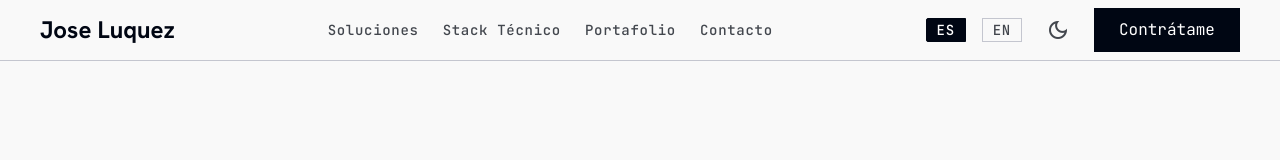
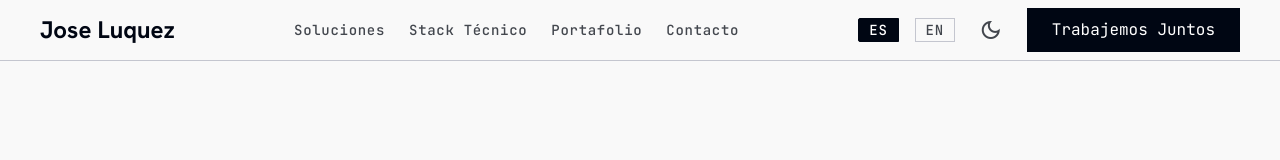
Before and after one commit to luqjos31/luqjos31.github.io, a website built with Vite: page index.html in a window 1280 px wide. Shown: the top 160 px of the page. Built offline with nearby package versions, Linux system fonts and the light colour scheme.

Commit message:
feat: rename Hire Me to Trabajemos Juntos / Let's Work Together

```diff
--- a/index.html
+++ b/index.html
@@ -24,7 +24,7 @@
 <button id="lang-es" class="lang-btn lang-btn--active">ES</button>
 <button id="lang-en" class="lang-btn">EN</button>
 <button id="theme-toggle" class="material-symbols-outlined text-on-surface-variant hover:bg-surface-container-low p-2 rounded" aria-label="Toggle theme">dark_mode</button>
-<a class="hidden sm:block btn-primary px-lg py-sm font-label-md" href="#contact" data-i18n="hire_me">Contrátame</a>
+<a class="hidden sm:block btn-primary px-lg py-sm font-label-md" href="#contact" data-i18n="hire_me">Trabajemos Juntos</a>
 </div>
 </div>
 </header>
--- a/src/translations.js
+++ b/src/translations.js
@@ -4,7 +4,7 @@ export const translations = {
     nav_stack: "Stack Técnico",
     nav_portfolio: "Portafolio",
     nav_contact: "Contacto",
-    hire_me: "Contrátame",
+    hire_me: "Trabajemos Juntos",
     badge_available: "Disponible para desarrollo / Freelance / Remoto",
     hero_title: "Sistemas Web a Medida: Ingeniería Aplicada a tu Lógica de Negocio",
     hero_desc: "Desde 2020, creando software robusto con enfoque en control de costos, logística operativa y automatización industrial. Mi formación en Ingeniería Electrónica en Computación me aporta un enfoque analítico y de pensamiento sistémico en el desarrollo de software.",
@@ -60,7 +60,7 @@ export const translations = {
     nav_stack: "Technical Stack",
     nav_portfolio: "Portfolio",
     nav_contact: "Contact",
-    hire_me: "Hire Me",
+    hire_me: "Let's Work Together",
     badge_available: "Available for development / Freelance / Remote",
     hero_title: "Custom Web Systems: Engineering Applied to Your Business Logic",
     hero_desc: "Since 2020, crafting robust software with a focus on cost control, operational logistics, and industrial-grade automation. My background in Electronic Engineering and Computing brings an analytical, systems-thinking approach to software development.",
```
